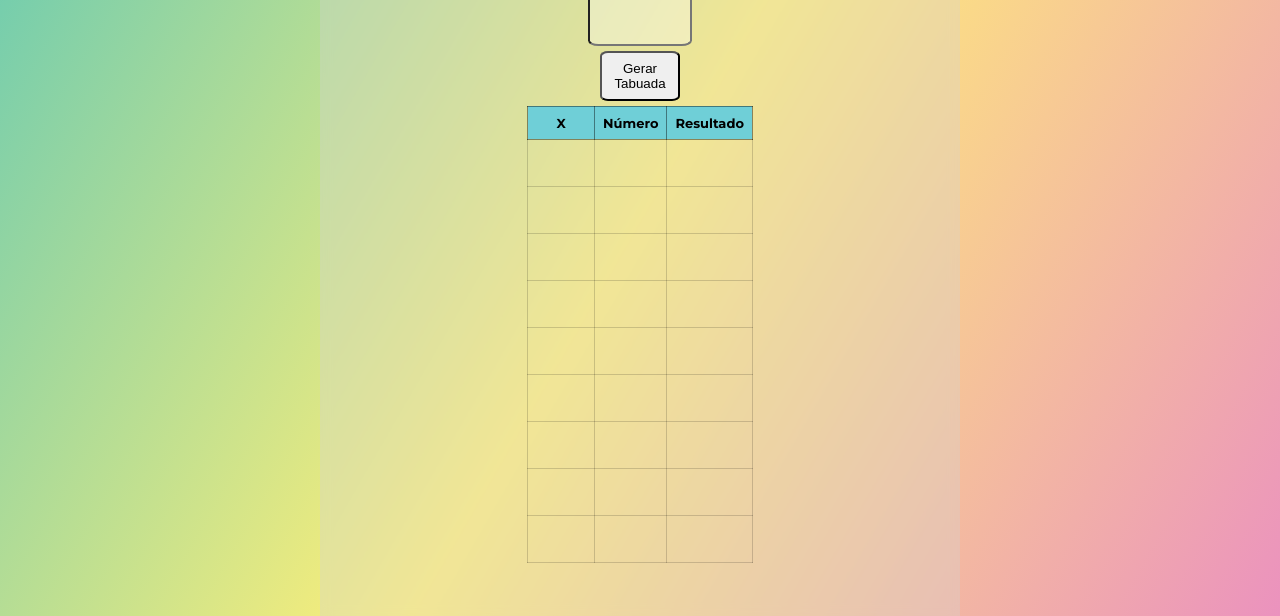
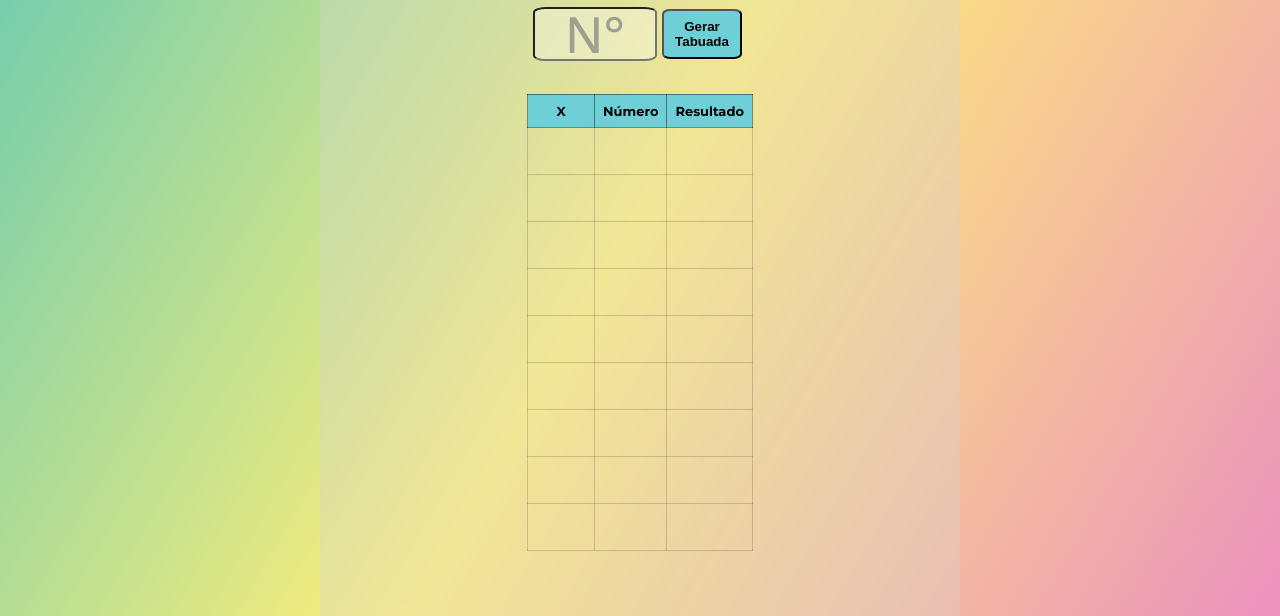
Before and after one commit to devfelipeeduardo/tabuada_com_js, a plain HTML site: page index.html in a window 1280 px wide. Shown: the part 184-800 px from the top of the page. Drawn offline with nearby package versions, Linux system fonts and the light colour scheme.

Commit message:
Placeholder no input, alinhamento de div e aviso alterado de alert para texto na div

```diff
--- a/index.html
+++ b/index.html
@@ -15,8 +15,13 @@
             <label class="titulo" for="meuBotao">Digite um número</label>
             <span class="emoji-sorrindo">😊</span>
         </div>
-        <input class="numero-input" id="numero-input" type="text">
-        <button class="meuBotao" id="meuBotao">Gerar Tabuada</button>
+        <div class="input-button">
+            <input class="numero-input" id="numero-input" type="text" placeholder="N°">
+            <button class="meuBotao" id="meuBotao">Gerar Tabuada</button>
+        </div>
+        <div class="aviso" id="aviso">
+            <p></p>
+        </div>
         <table id="table" class="table">
             <tr>
                 <th>X</th>
--- a/script.js
+++ b/script.js
@@ -5,7 +5,6 @@ function mostrarResultadoTabela(lista) {
             tabela.rows[i + 1].cells[j].innerHTML = lista[i][j];
     }
 }
-    // alert(String(tabela.rows.length))
 
 }
 
@@ -13,8 +12,10 @@ document.getElementById('meuBotao').addEventListener('click', function () {
 
     const numero = parseInt(document.getElementById('numero-input').value);
 
+    const aviso = document.querySelector('.aviso');
+
     if (isNaN(numero) || numero == "") {
-        alert("Digite um número!")
+        aviso.innerText = "Digite um número!";
         return;
     }
 
@@ -23,11 +24,9 @@ document.getElementById('meuBotao').addEventListener('click', function () {
     for (i = 1; i <= 10; i++) {
         let resultado = i * numero;
         lista_numero.push([i, numero, resultado])
-        // lista_numero.push(`${i} * ${numero} = ${resultado}`);
     }
 
-
-    // alert(lista_numero.join('\n'))
+    aviso.innerText = " ";
     mostrarResultadoTabela(lista_numero);
 
 });
--- a/style.css
+++ b/style.css
@@ -41,14 +41,22 @@ body {
 
 .titulo {
     display: block;
-    font-size: 50px;
+    font-size: 5rem;
     font-weight: 600;
     text-align: center;
-    max-width: 300px;
+    max-width: 30rem;
 }
 
 .emoji-sorrindo {
-    font-size: 60px;
+    font-size: 6rem;
+}
+
+.input-button {
+    display: flex;
+    flex-direction: row;
+    justify-content: center;
+    align-items: center;
+    padding-bottom: 1rem;
 }
 
 .numero-input {
@@ -56,10 +64,21 @@ body {
     font-family: 'Open Sans', sans-serif;
     font-size: 5rem;
     font-weight: 500;
-    width: 10rem;
+    width: 12rem;
     height: 5rem;
     text-align: center;
     border-radius: 10%;
+}
+
+.numero-input:focus {
+    outline: none;
+}
+
+.numero-input::placeholder {
+    color: grey;
+    font-size: 5rem;
+    text-align: center;
+    opacity: 0.7;
 }
 
 .meuBotao {
@@ -68,6 +87,8 @@ body {
     margin: 0.5rem 0.5rem;
     cursor: pointer;
     border-radius: 10%;
+    background-color:#6fcfd7;
+    font-weight: 600;
 }
 
 table {
@@ -79,6 +100,15 @@ th, td {
     text-align: center;
 }
 
+.aviso {
+    display: flex;
+    flex-direction: row;
+    justify-content: center;
+    align-items: center;
+    width: 10rem;
+    height: 1rem;
+    padding-bottom: 1rem;
+}
 
 th {
     border: 0.1rem solid rgba(0, 0, 0, 0.425);
```
